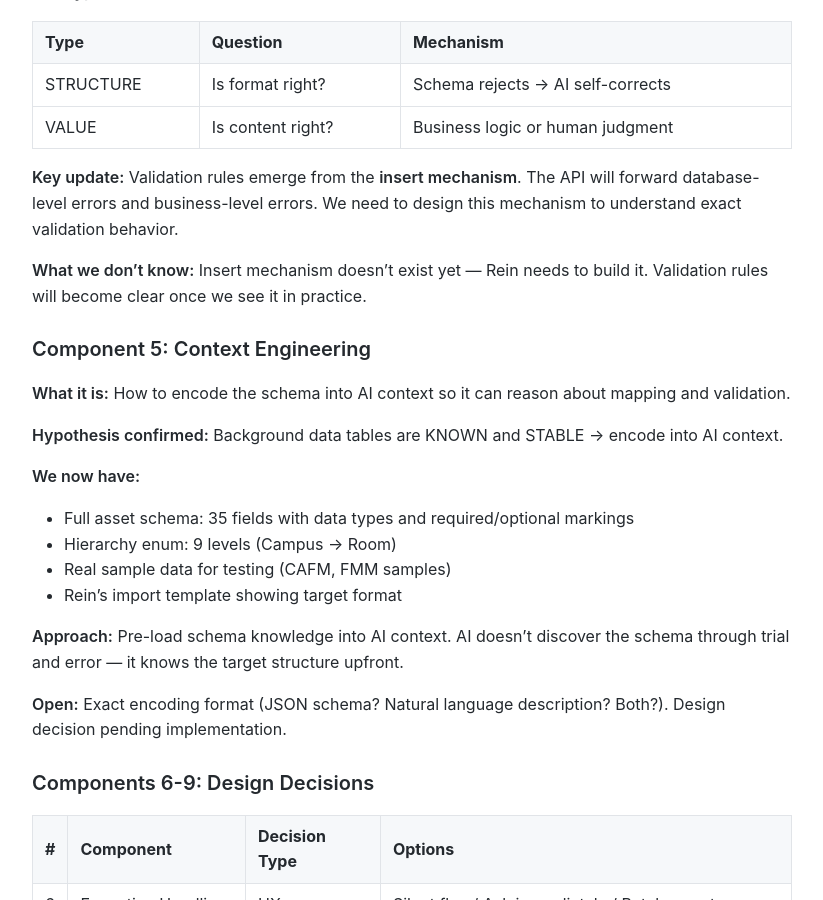
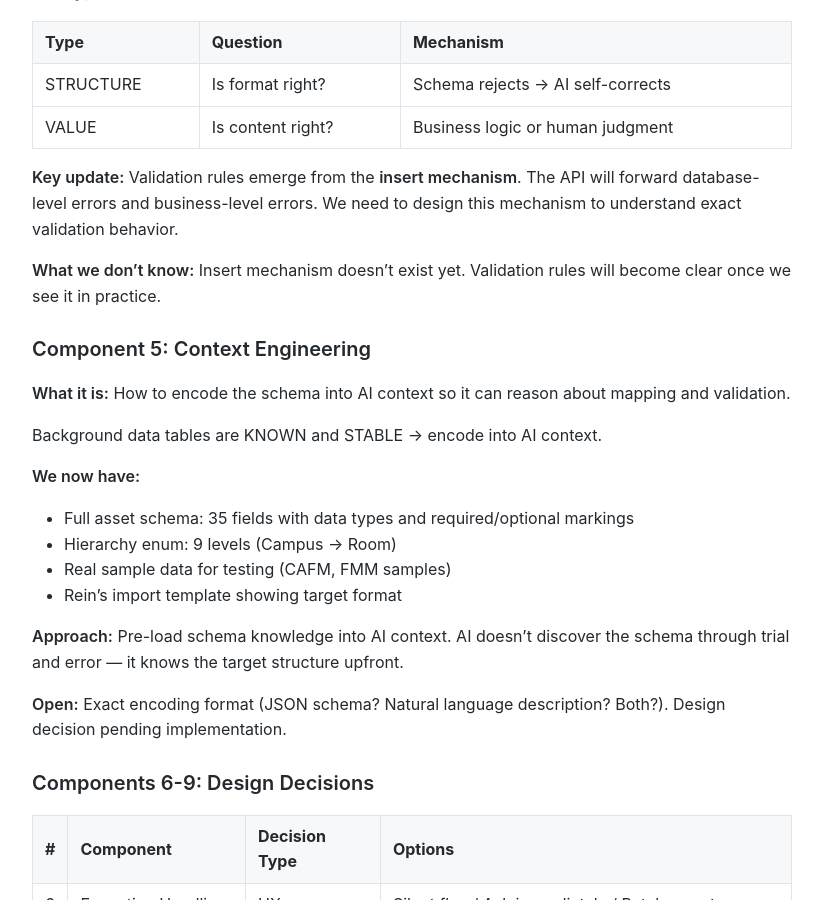
Before and after one commit to MariusWilsch/public-wilsch-ai-pages, a Jekyll site: the page built from project/archibus-fm-assistant/chain-1b-bulk-entry-design.md, in a window 1280 px wide and 900 px high, scrolled down 5912 px. Shown: the whole window, without its empty margins (228-1051 px from the left). Built offline with Jekyll 4.4.1, drawn with Linux system fonts in a browser that asks for light colours; our own code applies the rules of GitHub Pages for plain Markdown files; some of the changed text lies outside the part shown.

Commit message:
Sync from hippocampus 2026-01-29

```diff
--- a/project/archibus-fm-assistant/chain-1b-bulk-entry-design.md
+++ b/project/archibus-fm-assistant/chain-1b-bulk-entry-design.md
@@ -112,7 +112,7 @@ With hierarchy and mapping established, AI processes all rows top-down. Schema p
 - Thousands of rows — this is the bulk value step
 
 **What we don't know:**
-- Insertion API doesn't exist yet — Rein needs to build it
+- Insertion API doesn't exist yet
 - Checkpoint/revert mechanism not yet designed
 
 ## Target Audience
@@ -196,13 +196,13 @@ Campus → Site → Complex → Property → Building → Floor → Storewell
 
 **Key update:** Validation rules emerge from the **insert mechanism**. The API will forward database-level errors and business-level errors. We need to design this mechanism to understand exact validation behavior.
 
-**What we don't know:** Insert mechanism doesn't exist yet — Rein needs to build it. Validation rules will become clear once we see it in practice.
+**What we don't know:** Insert mechanism doesn't exist yet. Validation rules will become clear once we see it in practice.
 
 ### Component 5: Context Engineering
 
 **What it is:** How to encode the schema into AI context so it can reason about mapping and validation.
 
-**Hypothesis confirmed:** Background data tables are KNOWN and STABLE → encode into AI context.
+Background data tables are KNOWN and STABLE → encode into AI context.
 
 **We now have:**
 - Full asset schema: 35 fields with data types and required/optional markings
```
